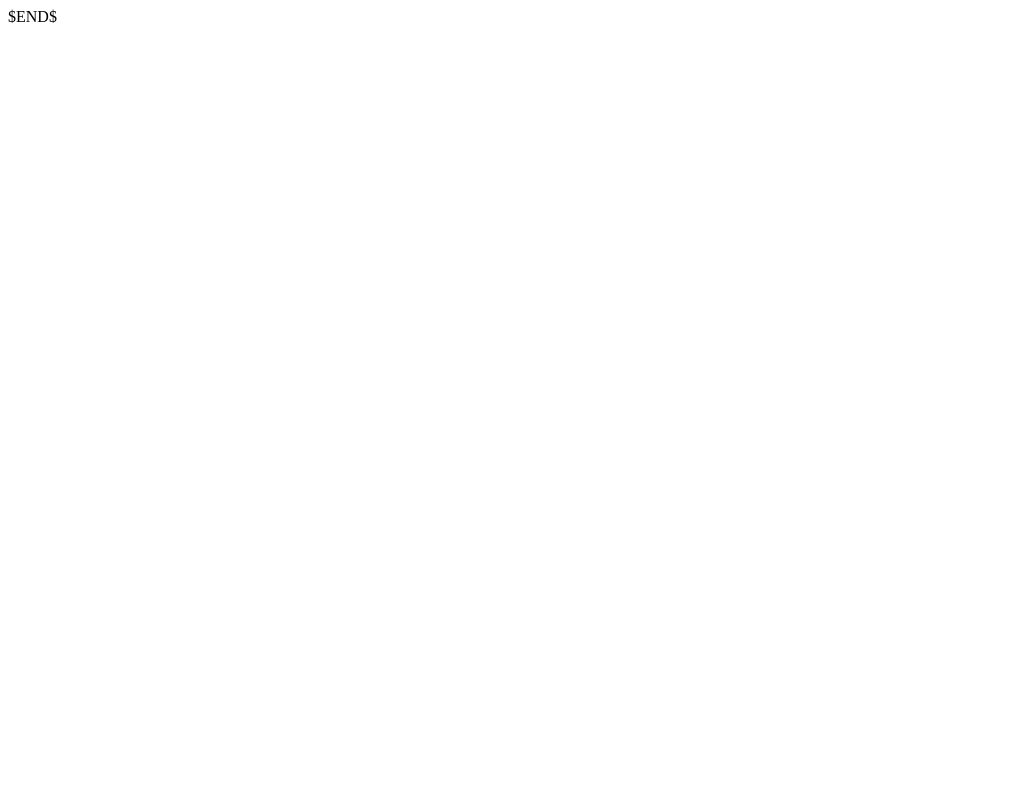
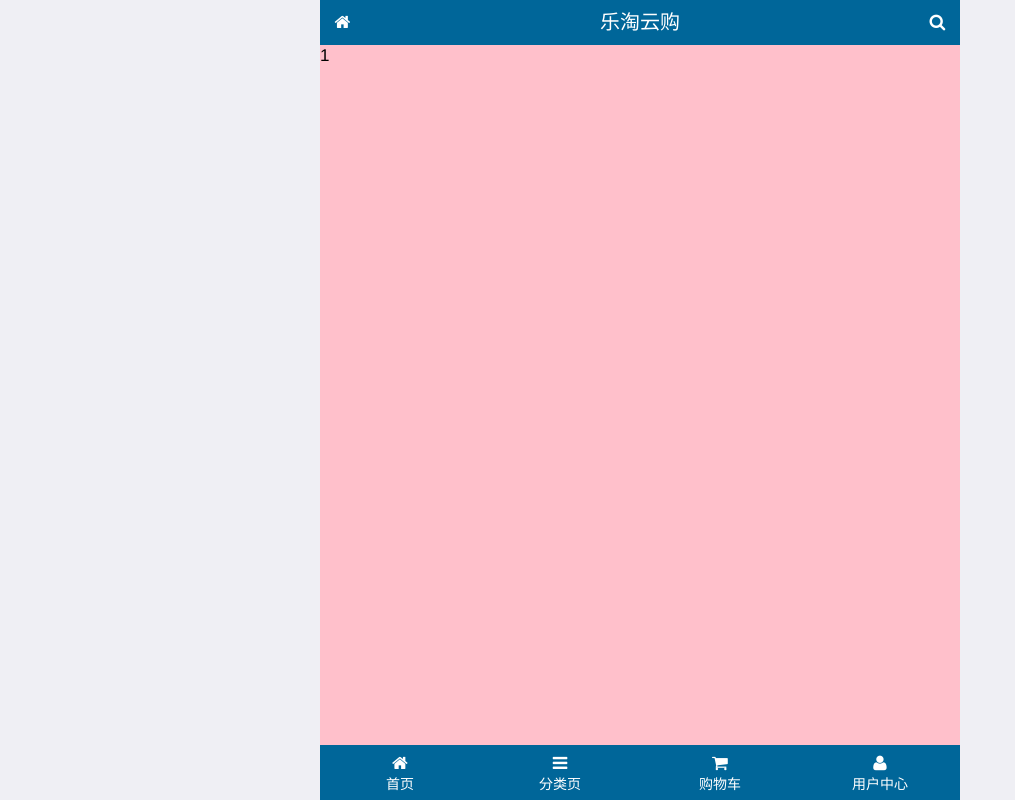
Before and after one commit to zhaodz12388/letao, a website: page public/front/index.html in a window 1280 px wide. Shown: the whole page, without its empty margins (0-1015 px from the left). Drawn offline with Linux system fonts and the light colour scheme.

Commit message:
首页头部 底部完成

```diff
--- a/public/front/css/common.css
+++ b/public/front/css/common.css
@@ -0,0 +1,79 @@
+html,body{
+    width: 100%;
+    height: 100%;
+}
+*{
+    margin: 0;
+    padding: 0;
+    list-style: none;
+}
+.lt-containei{
+    width: 100%;
+    height: 100%;
+    min-width: 320px;
+    max-width: 640px;
+    background-color: pink;
+    margin: 0 auto;
+    position: relative;
+    padding-top: 45px;
+    padding-bottom: 55px;
+    overflow: hidden;
+}
+.lt-header{
+    height: 45px;
+    width: 100%;
+    background-color: #006699;
+    position: absolute;
+    left: 0;
+    top: 0;
+    padding: 0 45px;
+}
+.lt-header .icon-left,
+.lt-header .icon-right
+{
+    width: 45px;
+    height: 45px;
+    position: absolute;
+    top: 0;
+    text-align: center;
+    line-height: 45px;
+    color: white;
+}
+.lt-header .icon-left{
+    left: 0;
+}
+.lt-header .icon-right{
+    right: 0;
+}
+.lt-header h3{
+    margin: 0;
+    line-height: 45px;
+    text-align: center;
+    color: white;
+    font-size: 20px;
+    font-weight: normal;
+}
+
+.lt-footer{
+    height: 55px;
+    width: 100%;
+    background-color: #006699;
+    position: absolute;
+    left: 0;
+    bottom: 0;
+}
+.lt-footer li{
+    float: left;
+    width: 25%;
+    text-align: center;
+}
+
+.lt-footer li a{
+    color: white;
+    padding-top: 8px;
+    display: block;
+}
+.lt-footer li a p{
+    color: white;
+    margin: 0;
+}
--- a/public/front/index.html
+++ b/public/front/index.html
@@ -1,10 +1,55 @@
-<!DOCTYPE html>
+<!doctype html>
 <html lang="en">
 <head>
     <meta charset="UTF-8">
-    <title>$Title$</title>
+    <meta name="viewport"
+          content="width=device-width, user-scalable=no, initial-scale=1.0, maximum-scale=1.0, minimum-scale=1.0">
+    <meta http-equiv="X-UA-Compatible" content="ie=edge">
+    <title>乐淘商城</title>
+    <link rel="stylesheet" href="./lib/mui/css/mui.min.css">
+    <link rel="stylesheet" href="./lib/fa/css/font-awesome.min.css">
+    <link rel="stylesheet" href="./css/common.css">
 </head>
 <body>
-$END$
+<div class="lt-containei">
+    <div class="lt-header">
+        <a href="index.html" class="icon-left"><i class="fa fa-home"></i></a>
+        <h3>乐淘云购</h3>
+        <a href="search.html" class="icon-right"><i class="fa fa-search"></i></a>
+    </div>
+    <div class="lt-main">1</div>
+    <div class="lt-footer">
+        <ul>
+            <li>
+                <a href="index.html">
+                    <i class="fa fa-home"></i>
+                    <p>首页</p>
+                </a>
+            </li>
+            <li>
+                <a href="category.html">
+                    <i class="fa fa-bars"></i>
+                    <p>分类页</p>
+                </a>
+            </li>
+            <li>
+                <a href="cart.html">
+                    <i class="fa fa-shopping-cart"></i>
+                    <p>购物车</p>
+                </a>
+            </li>
+            <li>
+                <a href="user.html">
+                    <i class="fa fa-user"></i>
+                    <p>用户中心</p>
+                </a>
+            </li>
+        </ul>
+    </div>
+</div>
+
+
+<script src="./lib/mui/js/mui.js"></script>
+<script src="./lib/zepto/zepto.min.js"></script>
 </body>
 </html>
```
